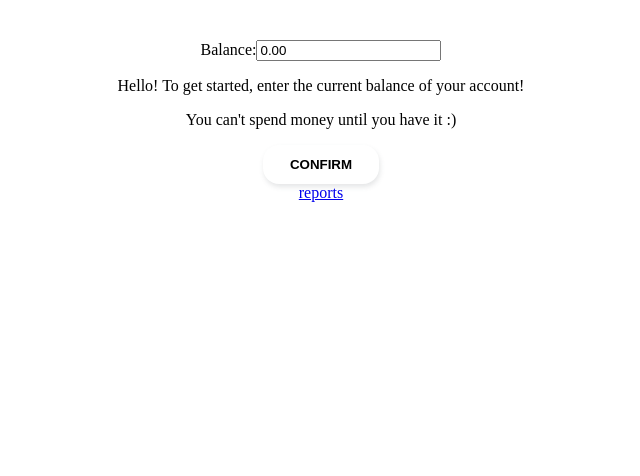
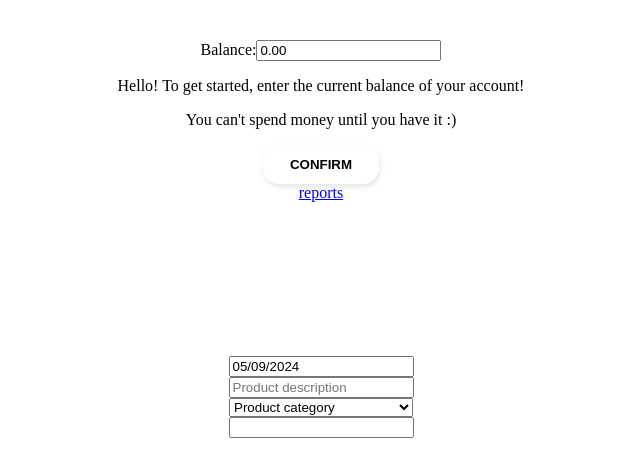
Before and after one commit to ToporekDaniel/kapusta-app, a React (Vite) app: page / in a window 1280 px wide. Shown: the top 476 px of the page, without its empty margins (319-959 px from the left). Built offline with nearby package versions, Linux system fonts and the light colour scheme; no server answers.

Commit message:
Update Dashboard.jsx

```diff
--- a/src/pages/Dashboard/Dashboard.jsx
+++ b/src/pages/Dashboard/Dashboard.jsx
@@ -1,11 +1,13 @@
 import React from 'react';
 import Balance from '../../components/Balance/Balance';
 import Reports from '../Reports/Reports';
+import FormTransaction from '../../components/FormTransaction/FormTransaction.jsx';
 function Dashboard() {
   return (
     <div>
       <Balance />
       <Reports />
+      <FormTransaction />
     </div>
   );
 }
```
